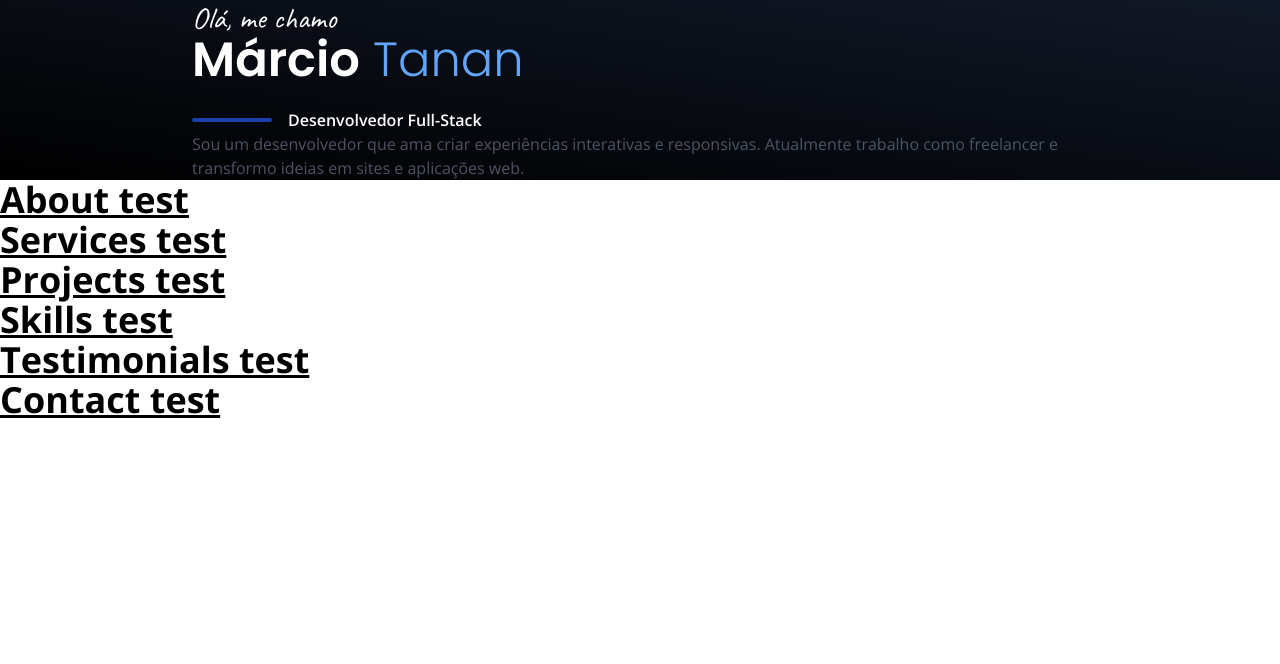
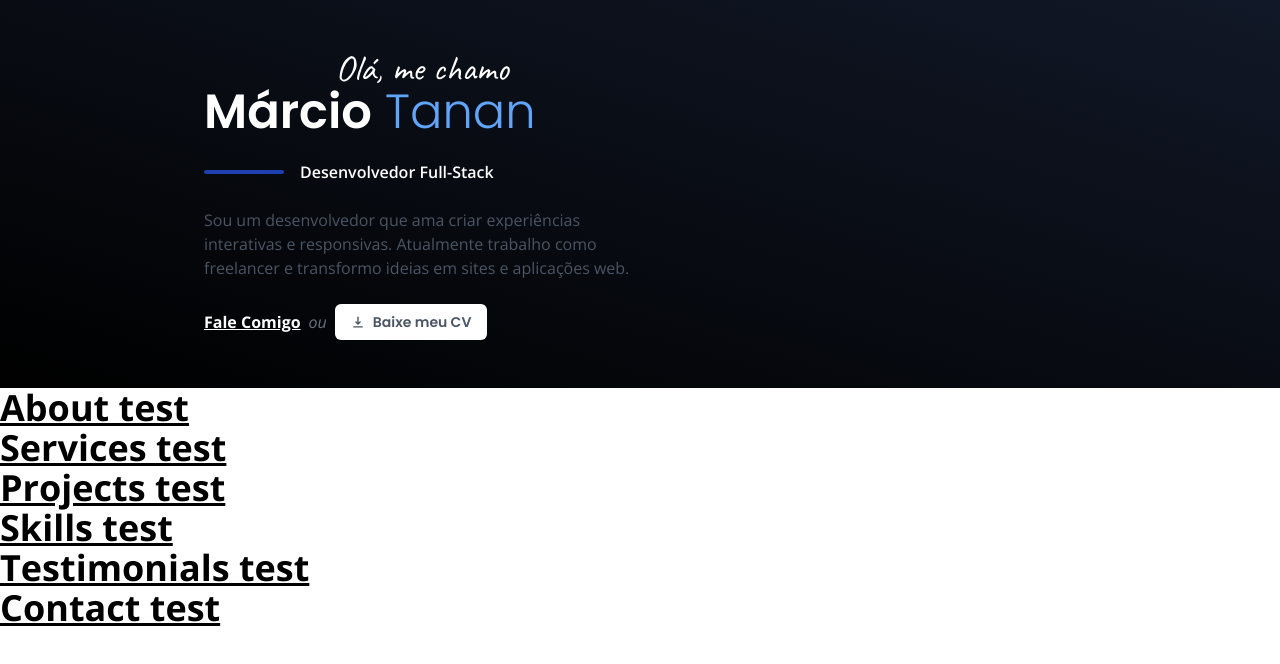
Before and after one commit to MarcioTanan/Meu-Portfolio, a React (Vite) app in the folder react-portfolio-dev/: page / in a window 1280 px wide. Shown: the top 664 px of the page. Built offline with nearby package versions, Linux system fonts and the light colour scheme.

Commit message:
update hero

```diff
--- a/react-portfolio-dev/package.json
+++ b/react-portfolio-dev/package.json
@@ -11,7 +11,8 @@
   },
   "dependencies": {
     "react": "^18.2.0",
-    "react-dom": "^18.2.0"
+    "react-dom": "^18.2.0",
+    "react-icons": "^4.9.0"
   },
   "devDependencies": {
     "@types/react": "^18.0.37",
--- a/react-portfolio-dev/src/App.css
+++ b/react-portfolio-dev/src/App.css
@@ -1,3 +1,9 @@
 @tailwind base;
 @tailwind components;
 @tailwind utilities;
+
+@layer components {
+  .button {
+    @apply cursor-pointer rounded-md bg-white px-4 py-2 font-headline text-sm font-semibold transition;
+  }
+}
--- a/react-portfolio-dev/src/components/Hero.tsx
+++ b/react-portfolio-dev/src/components/Hero.tsx
@@ -1,10 +1,14 @@
+import {HiDownload} from "react-icons/hi"
+
 export function Hero() {
   return(
     <section className="bg-gradient-to-tr from-black to-gray-900 text-white">
       <div
-       className="container mx-auto max-w-4xl">
-        <h1 className="mb-6">
-          <span  className="font-handwriting block text-3xl"> Olá, me chamo</span>
+       className="container mx-auto max-w-4xl p-3 py-12 flex">
+
+         <div className="basis-1/2">
+           <h1 className="mb-6">
+          <span  className="font-handwriting block text-4xl text-center"> Olá, me chamo</span>
           <span className="font-headline text-5xl font-semibold">Márcio</span>
           <span className="font-headline text-5xl font-light text-blue-400"> Tanan</span>
         </h1>
@@ -14,14 +18,21 @@
           Desenvolvedor  Full-Stack
         </h2>
 
-        <p className="text-gray-600">
+        <p className="text-gray-600 my-6">
         Sou um desenvolvedor que ama criar experiências interativas e responsivas. Atualmente trabalho como freelancer e transformo ideias em sites e aplicações web.
         </p>
 
-        <div>
-
+        <div className="flex items-center gap-2">
+          <a href="#" className="underline font-bold text-white">Fale Comigo
+          </a>
+          <span className="italic text-gray-500"> ou </span>
+          <a
+          href="#"
+          className="button flex items-center gap-2 text-gray-600 hover:text-gray-900"> <HiDownload/> Baixe meu CV
+          </a>
         </div>
-
+        </div>
+       <div className="basis-1/2"></div>
       </div>
 
    </section>
```
Also changed, not shown: 1 other file (tests, documents, lock files or other folders).
